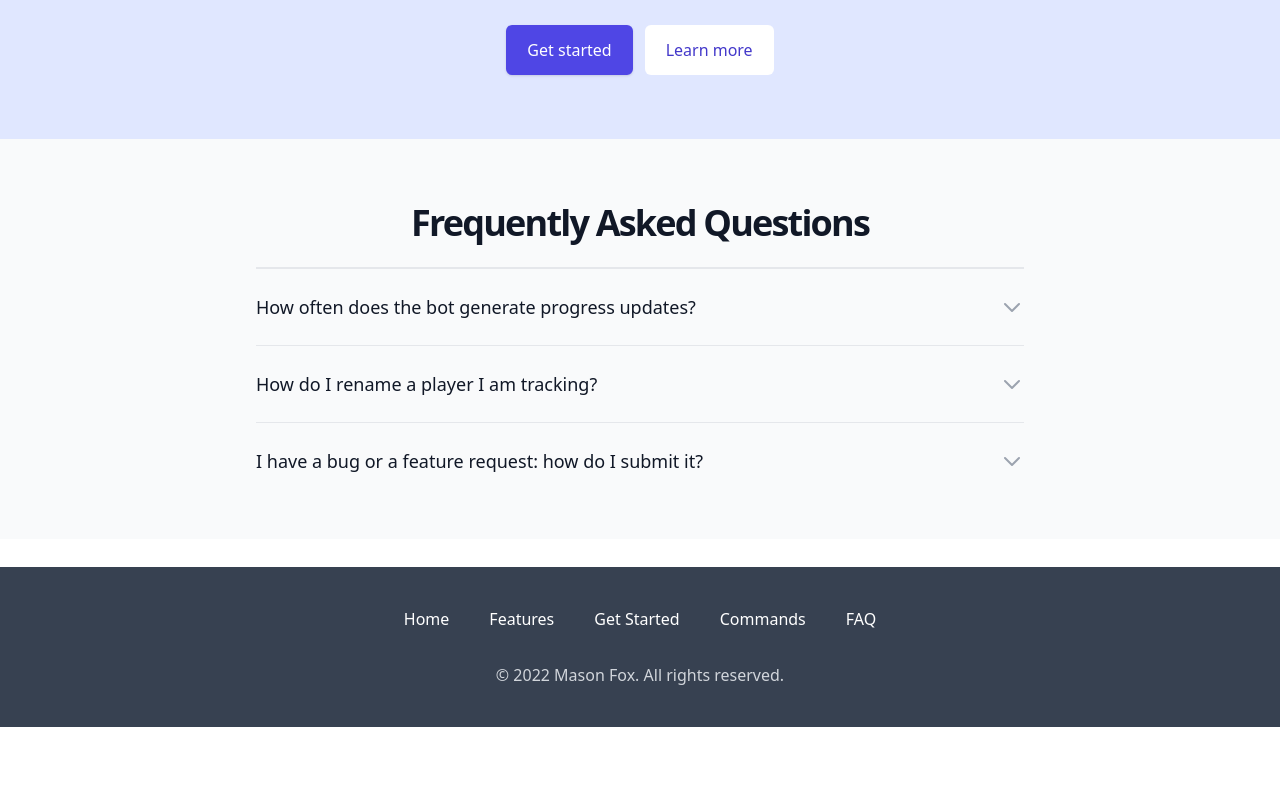
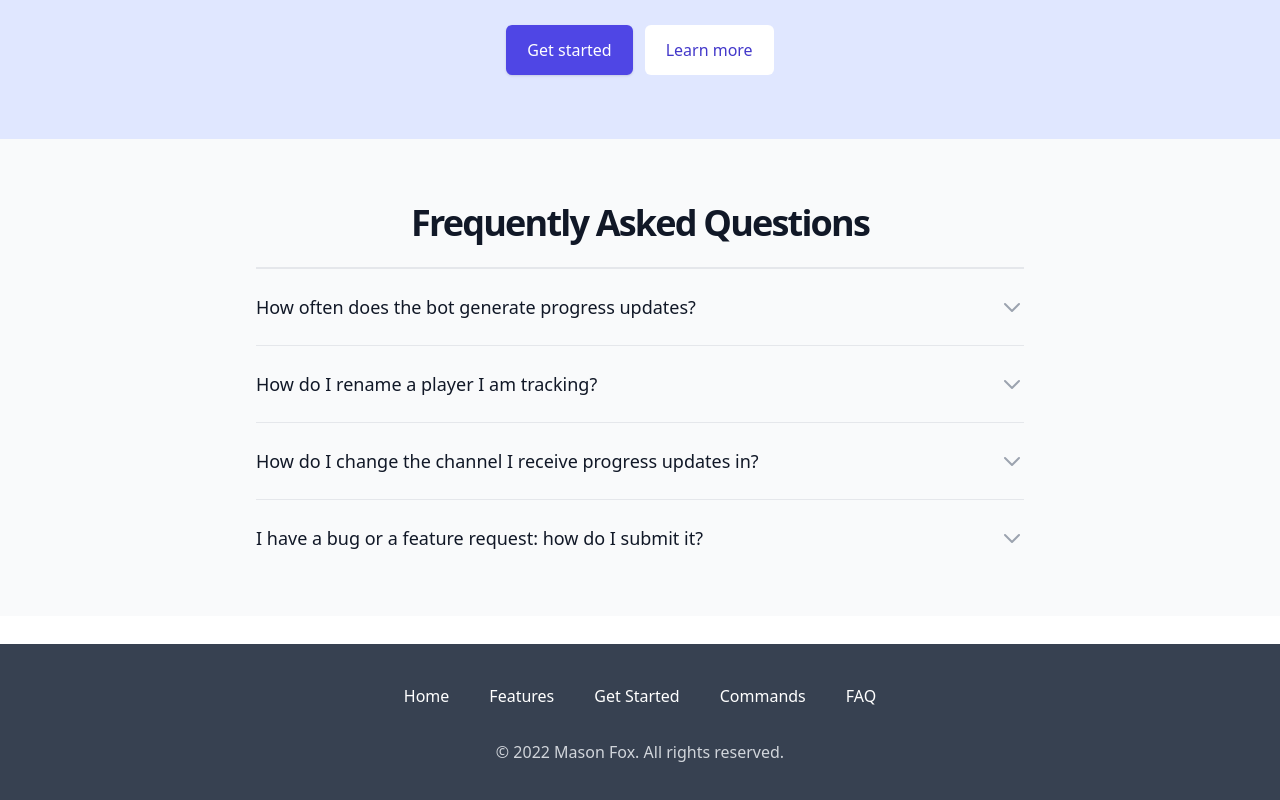
Before and after one commit to masonfox/osrs-discord-bot-site, a Next.js app: page / in a window 1280 px wide. Shown: the part 3967-4767 px from the top of the page. Before the commit the page ends 4694 px from the top, so only its background shows below. Built offline with nearby package versions, Linux system fonts and the light colour scheme.

Commit message:
faq updates

```diff
--- a/src/components/faq.js
+++ b/src/components/faq.js
@@ -10,14 +10,18 @@ const faqs = [
   },
   {
     question: "How do I rename a player I am tracking?",
-    answer: "<p>This can be done removing the player via their old name using the <span class='inline-code'>!osrs remove {old name}</span> and then adding the player by their new name through the <span class='inline-code'>!osrs add {new name}</span> commands.</p><br/><p>While there is an open <a href='https://github.com/masonfox/osrs-discord-bot/issues/4'>issue</a> for this feature, it is unlikely to be developed due to the complexity and cascading effects against the data set. The players list is shared amongst all bot users, so granting overwrite-like functionality has dangerous potential. Many other systems similar to this simply do not allow it or have an approval process associated with it. </p>",
+    answer: "<p>This can be done by removing the player with the <span class='inline-code'>!osrs remove {old name}</span> command and then adding them back with the <span class='inline-code'>!osrs add {new name}</span> command by their nnew name.</p><br/><p>A note about this, doing this does remove that player's associated history. This can effect (the future) recap command's ability to provide results before the name change.</p><br/><p>While there is an open <a href='https://github.com/masonfox/osrs-discord-bot/issues/4'>issue</a> for this feature, it is unlikely to be developed due to the complexity and cascading effects against the data set. The players list is shared amongst all bot users, so granting overwrite-like functionality has dangerous potential. Many other systems similar to this simply do not allow it or have an approval process associated with it. </p>",
+  },
+  {
+    question: "How do I change the channel I receive progress updates in?",
+    answer:
+      "<p>This can be done using the <span class='inline-code'>!osrs subscribe</span> command. Simply use it in the text channel you want to receive updates in and it'll overwrite the previous channel configuration.</p>"
   },
   {
     question: "I have a bug or a feature request: how do I submit it?",
     answer:
       "<p>First off - thank you! Please utilize the <a href='https://github.com/masonfox/osrs-discord-bot/issues'>Github repo's issue section</a> to submit either of these.</p><br><p>Also, if you're a developer yourself and you'd like to contribute, please make a PR! Thanks for your interest in making the bot better!</p>"
   },
-  // More questions...
 ];
 
 function classNames(...classes) {
```
